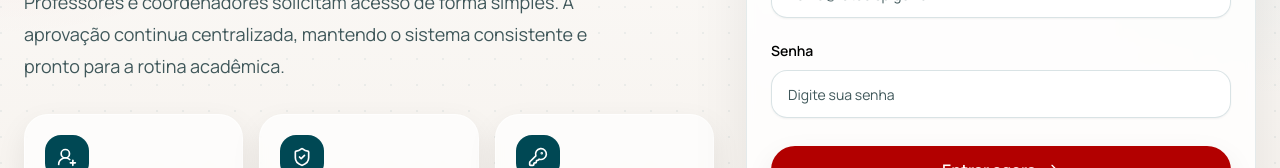
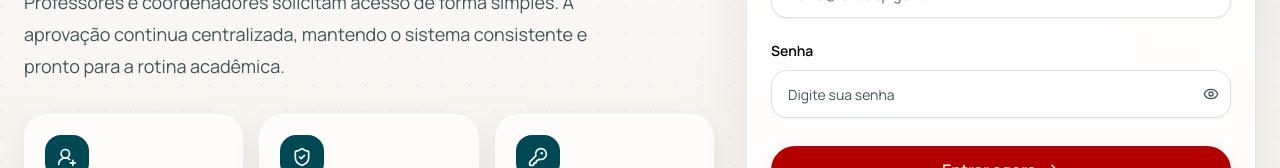
Before and after one commit to Portela03/agendamento-salas-front, a React (Vite) app: page /login in a window 1280 px wide. Shown: the part 384-552 px from the top of the page. Built offline with nearby package versions, Linux system fonts and the light colour scheme; no server answers.

Commit message:
feat: add password visibility toggle to login form

```diff
--- a/src/pages/LoginPage.tsx
+++ b/src/pages/LoginPage.tsx
@@ -1,5 +1,5 @@
 import { type FormEvent, type ReactNode, useState } from 'react';
-import { ArrowRight, KeyRound, ShieldCheck, UserPlus2 } from 'lucide-react';
+import { ArrowRight, Eye, EyeOff, KeyRound, ShieldCheck, UserPlus2 } from 'lucide-react';
 import { Badge } from '../components/ui/badge';
 import { Button } from '../components/ui/button';
 import { Card, CardContent, CardDescription, CardHeader, CardTitle } from '../components/ui/card';
@@ -19,6 +19,7 @@
   const [error, setError] = useState('');
   const [success, setSuccess] = useState('');
   const [isSubmitting, setIsSubmitting] = useState(false);
+  const [showPassword, setShowPassword] = useState(false);
 
 
   async function handleSubmit(event: FormEvent) {
@@ -167,15 +168,27 @@
                 </Field>
 
                 <Field htmlFor="password" label="Senha">
+                  <div className="relative">
                     <Input
                       id="password"
                       autoComplete={isRegisterMode ? 'new-password' : 'current-password'}
                       placeholder="Digite sua senha"
                       required
-                    type="password"
+                      type={showPassword ? 'text' : 'password'}
                       value={password}
                       onChange={(event) => setPassword(event.target.value)}
+                      className="pr-11"
                     />
+                    <button
+                      type="button"
+                      className="absolute right-3 top-1/2 -translate-y-1/2 text-muted-foreground hover:text-brand-ink transition-colors"
+                      onClick={() => setShowPassword((v) => !v)}
+                      tabIndex={-1}
+                      aria-label={showPassword ? 'Ocultar senha' : 'Mostrar senha'}
+                    >
+                      {showPassword ? <EyeOff className="h-4 w-4" /> : <Eye className="h-4 w-4" />}
+                    </button>
+                  </div>
                 </Field>
 
                 {error && (
```
Lines whose indentation alone changed are shown as unchanged.
